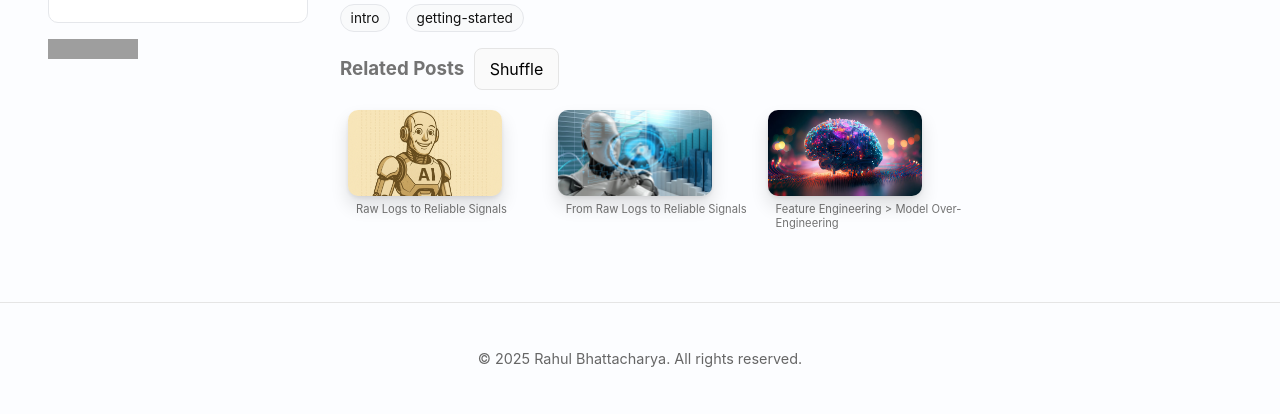
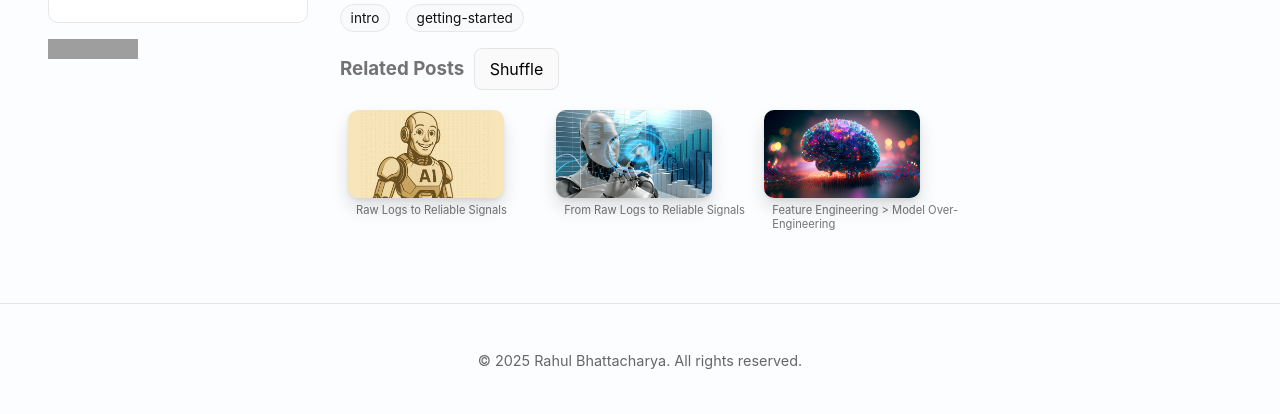
Before and after one commit to RahulBhattacharya1/RahulBhattacharya1.github.io, a Jekyll site: the page built from _posts/2025-08-24-second.md, in a window 1280 px wide. Shown: the part 848-1262 px from the top of the page. Built offline with Jekyll 4.4.1, drawn with Linux system fonts in a browser that asks for light colours; comment, search, counter and statistics services are not loaded; grey boxes are pictures that could not be loaded.

Commit message:
Update main.scss

```diff
--- a/assets/css/main.scss
+++ b/assets/css/main.scss
@@ -795,7 +795,6 @@ pre {
 .related-grid {
   display: grid;
   grid-template-columns: repeat(3, 1fr);
-  gap: 5px;
   justify-content: start;
   list-style: none;
   padding: 0 !important;
```
